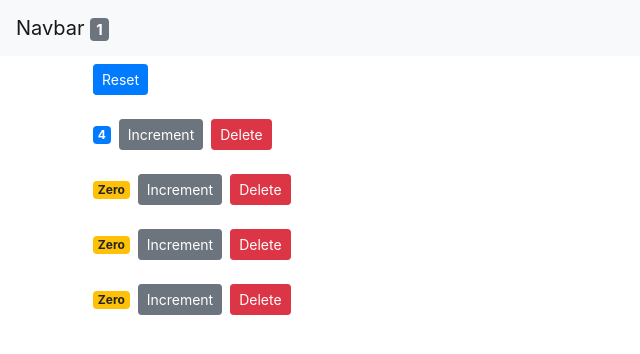
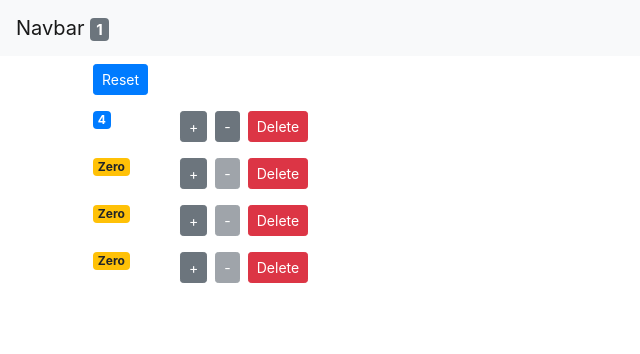
Before and after one commit to Shailendra9k/counter-app, a React (Create React App) app: page / in a window 1280 px wide. Shown: the top 354 px of the page, without its empty margins (0-640 px from the left). Built offline with nearby package versions, Linux system fonts and the light colour scheme.

Commit message:
added changes

```diff
--- a/src/App.js
+++ b/src/App.js
@@ -20,6 +20,15 @@
     counters[index].value++;
     this.setState({ counters });
   };
+
+  handleDecrement = counter => {
+    const counters = [...this.state.counters];
+    const index = counters.indexOf(counter);
+    counters[index] = { ...counter };
+    counters[index].value--;
+    this.setState({ counters });
+  };
+
   handleReset = () => {
     const counters = this.state.counters.map(c => {
       c.value = 0;
@@ -44,6 +53,7 @@
             counters={this.state.counters}
             onReset={this.handleReset}
             onIncrement={this.handleIncrement}
+            onDecrement={this.handleDecrement}
             onDelete={this.handleDelete}
           />
         </main>
--- a/src/components/counter.jsx
+++ b/src/components/counter.jsx
@@ -8,22 +8,33 @@
 
   render() {
     return (
-      <div>
+      <div className="row">
         <h4>{this.props.id}</h4>
+        <div className="col-1">
           <span className={this.getBadgeClasses()}>{this.formatCount()}</span>
+        </div>
+        <div className="col">
           <button
             onClick={() => this.props.onIncrement(this.props.counter)}
             className="btn btn-secondary btn-sm"
           >
-          Increment
+            +
+          </button>
+          <button
+            onClick={() => this.props.onDecrement(this.props.counter)}
+            className="btn btn-secondary btn-sm m-2"
+            disabled={this.props.counter.value === 0 ? "disabled" : ""}
+          >
+            -
           </button>
 
           <button
             onClick={() => this.props.onDelete(this.props.counter.id)}
-          className="btn btn-danger btn-sm m-2"
+            className="btn btn-danger btn-sm "
           >
             Delete
           </button>
+        </div>
       </div>
     );
   }
--- a/src/components/counters.jsx
+++ b/src/components/counters.jsx
@@ -3,7 +3,13 @@
 
 class Counters extends Component {
   render() {
-    const { onReset, counters, onDelete, onIncrement } = this.props;
+    const {
+      onReset,
+      counters,
+      onDelete,
+      onIncrement,
+      onDecrement
+    } = this.props;
     return (
       <div>
         <button onClick={onReset} className="btn btn-primary btn-sm m-2">
@@ -14,6 +20,7 @@
             key={counter.id}
             onDelete={onDelete}
             onIncrement={onIncrement}
+            onDecrement={onDecrement}
             counter={counter}
           />
         ))}
```
Also changed, not shown: src/components/Practice.js (deleted, +0 -9 lines). Lines whose indentation alone changed are shown as unchanged.
